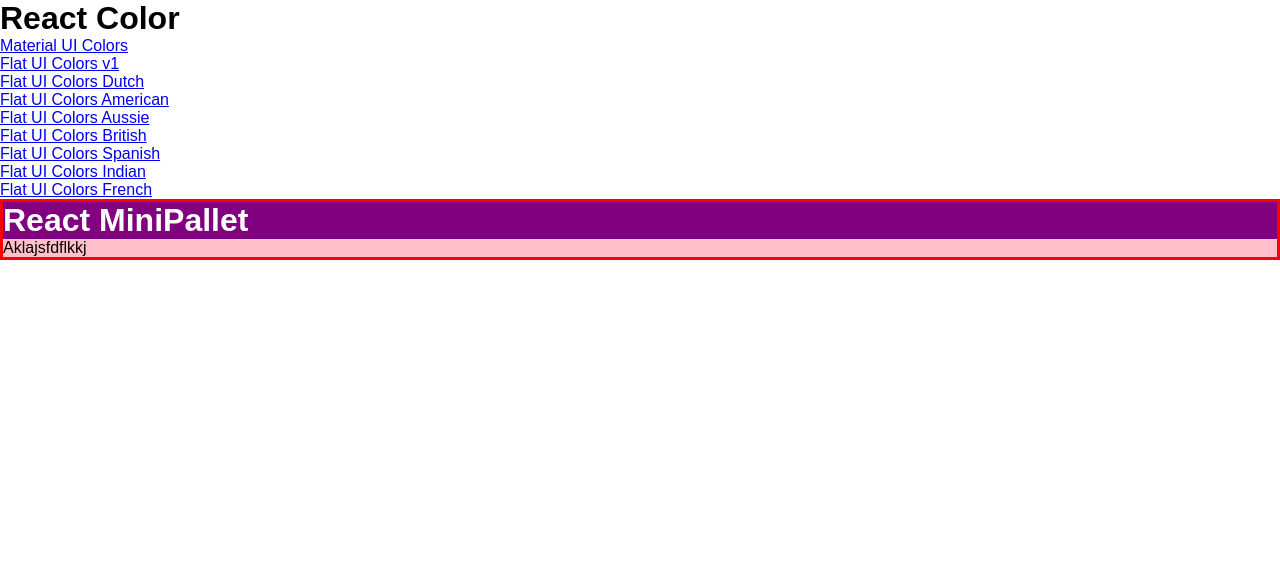
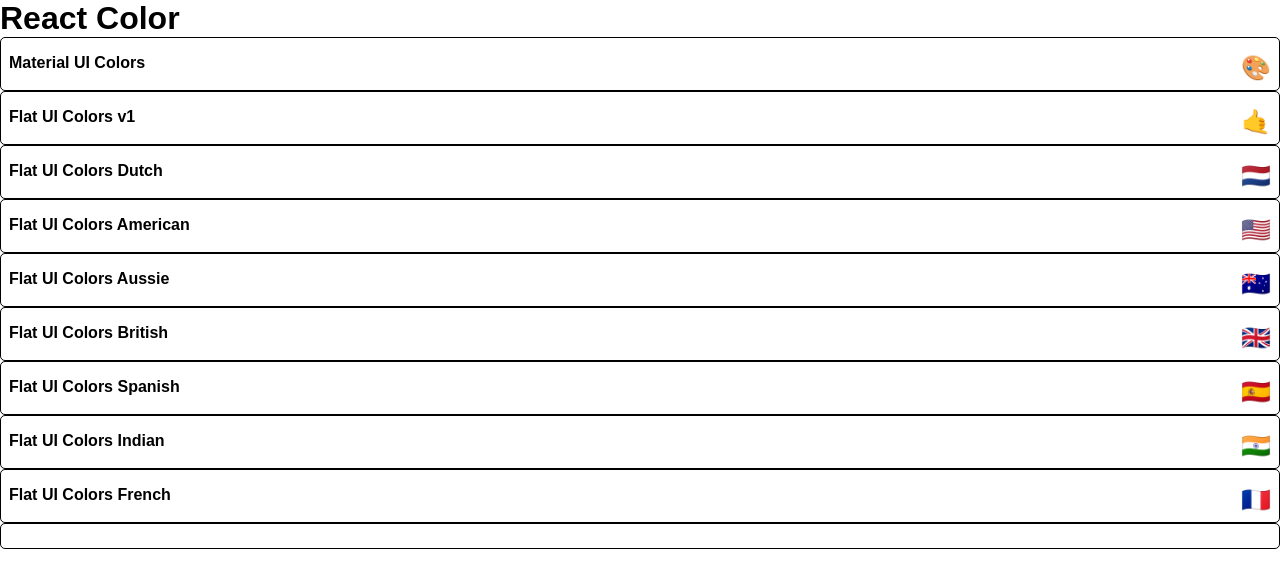
Before and after one commit to CodesWithAnkit/color-picker, a React (Create React App) app: page / in a window 1280 px wide. Shown: the top 588 px of the page. Built offline with nearby package versions, Linux system fonts and the light colour scheme.

Commit message:
Styling the minipallet jss

```diff
--- a/src/Minipallet.js
+++ b/src/Minipallet.js
@@ -2,25 +2,44 @@
 import { withStyles } from '@material-ui/styles';
 
 const styles = {
-  main: {
-    backgroundColor: 'purple',
-    border: '3px solid red',
-    '& h1': {
-      color: 'white'
+  root: {
+    backgroundColor: 'white',
+    border: '1px solid black',
+    borderRadius: '5px',
+    padding: '0.5rem',
+    position: 'relative',
+    overflow: 'hidden',
+    '&:hover': {
+      cursor: 'pointer'
     }
   },
-  secondary: {
-    backgroundColor: 'pink'
+  colors: {
+    backgroundColor: 'grey'
+  },
+  title: {
+    display: 'flex',
+    justifyContent: 'space-between',
+    alignItem: 'center',
+    margin: '0',
+    fontSize: '1rem',
+    color: 'black',
+    paddingTop: '0.5rem',
+    position: 'relative'
+  },
+  emoji: {
+    marginLeft: '.5rem',
+    fontSize: '1.5rem'
   }
 };
 
 function Minipallet(props) {
-  const { classes } = props;
-  console.log(classes);
+  const { classes, paletteName, emoji } = props;
   return (
-    <div className={classes.main}>
-      <h1>React MiniPallet</h1>
-      <section className={classes.secondary}>Aklajsfdflkkj</section>
+    <div className={classes.root}>
+      <div className={classes.colors}></div>
+      <h5 className={classes.title}>
+        {paletteName} <span className={classes.emoji}>{emoji}</span>
+      </h5>
     </div>
   );
 }
--- a/src/PalletList.js
+++ b/src/PalletList.js
@@ -9,9 +9,7 @@
       <div>
         <h1>React Color</h1>
         {pallets.map(pallet => (
-          <p>
-            <Link to={`/pallet/${pallet.id}`}>{pallet.paletteName}</Link>
-          </p>
+          <Minipallet {...pallet} key={pallet.id} />
         ))}
         <Minipallet />
       </div>
```
